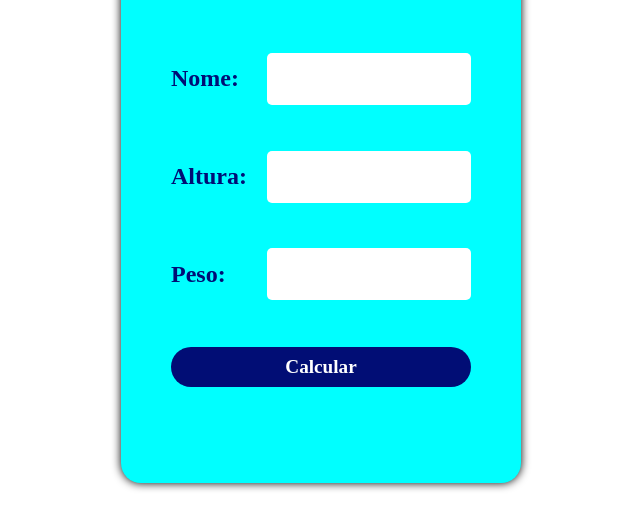
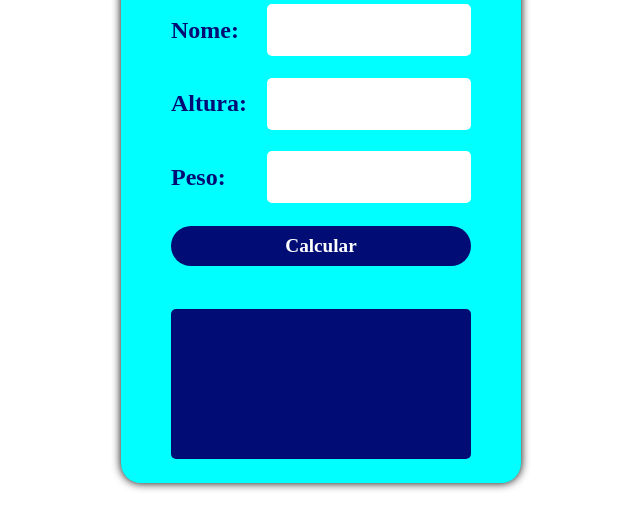
Before and after one commit to MilleneGalettiAcosta/IMC, a plain HTML site: page src/index.html in a window 1280 px wide. Shown: the part 225-754 px from the top of the page, without its empty margins (327-967 px from the left). Drawn offline with Linux system fonts and the light colour scheme.

Commit message:
Style: result css

```diff
--- a/src/style.css
+++ b/src/style.css
@@ -57,4 +57,22 @@ button{
   color: white;
   border-radius: 50px;
   border: none;
+  outline: none;
+  cursor: pointer;
 }
+
+#result{
+  display: flex;
+  margin-top: 20px;
+  align-items: center;
+  width: 300px;
+  height: 150px;
+  border-radius: 5px;
+  font: italic 1.5rem serif;
+  box-shadow: 0 0 10 black;
+  background: rgb(1, 13, 117);
+  padding: 20px;
+  box-sizing: border-box;
+  user-select: none;
+  color: white;
+}
```
